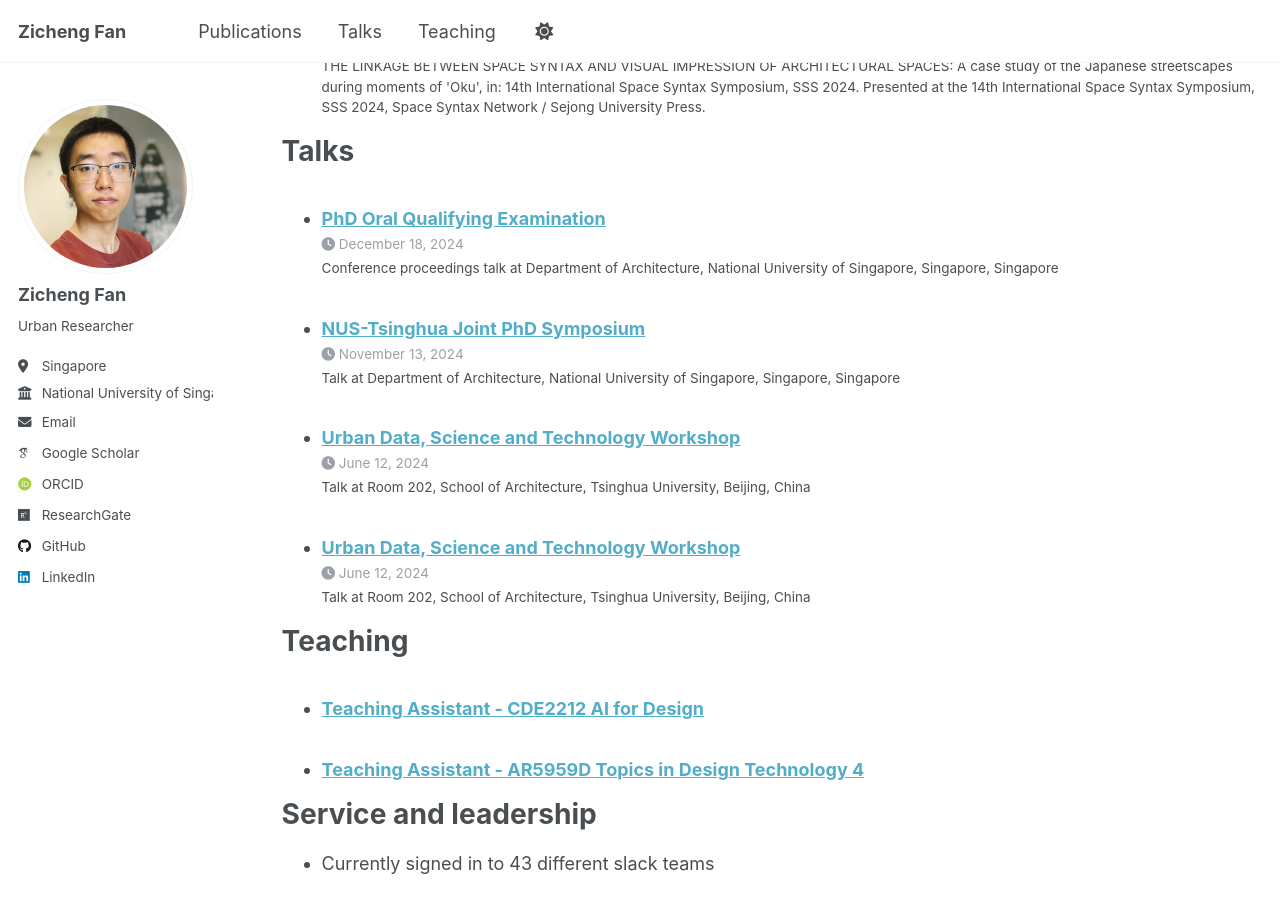
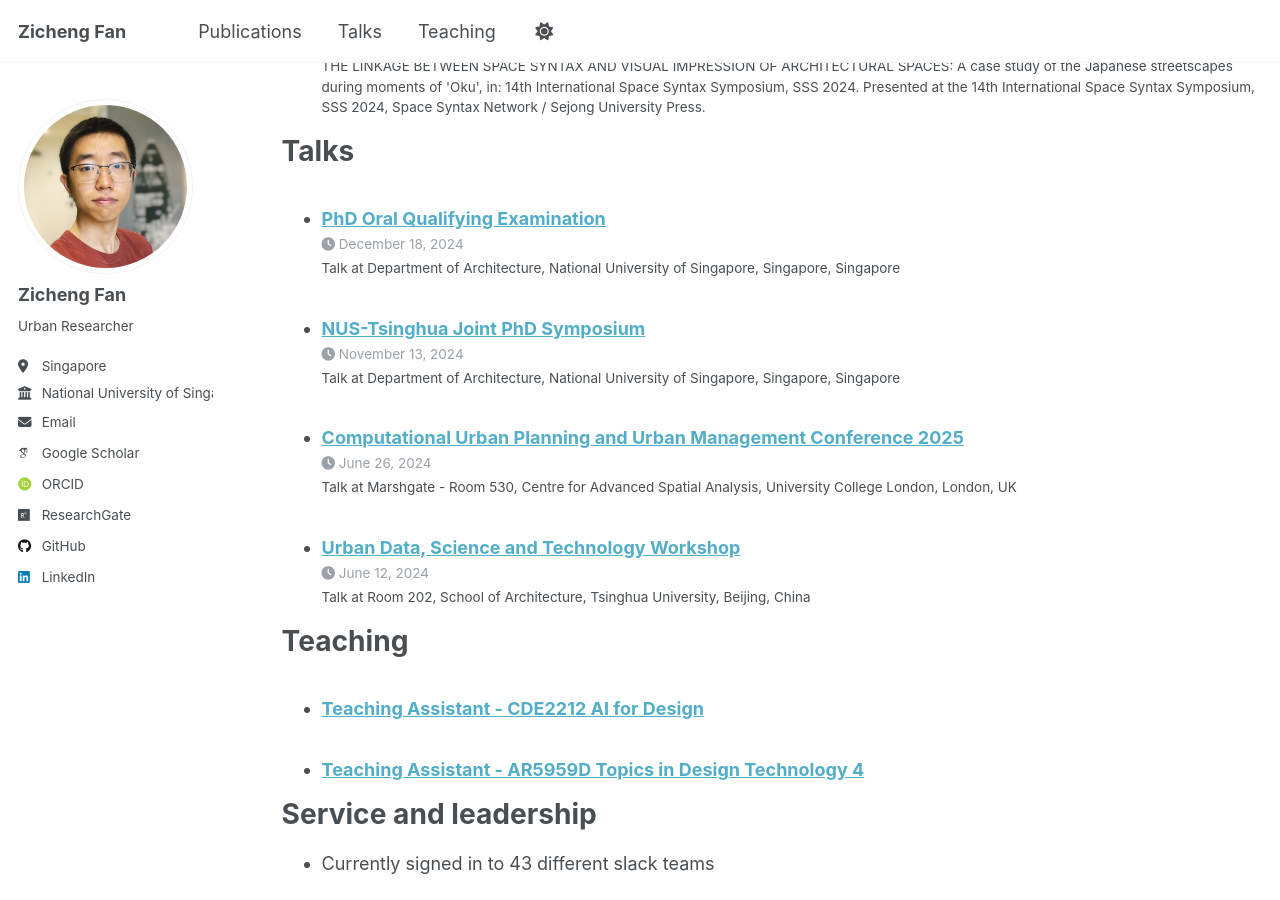
Before and after one commit to zichengfan/zichengfan.github.io, a Jekyll site: the page built from _pages/cv.md, in a window 1280 px wide and 900 px high, scrolled down 1375 px. Built offline with Jekyll 4.4.1, drawn with Linux system fonts in a browser that asks for light colours; some web fonts are replaced.

Commit message:
update_website

```diff
--- a/_talks/2024-12-18-PhD Oral Qualifying Examination.md
+++ b/_talks/2024-12-18-PhD Oral Qualifying Examination.md
@@ -1,7 +1,7 @@
 ---
 title: "PhD Oral Qualifying Examination"
 collection: talks
-type: "Conference proceedings talk"
+type: "Talk"
 permalink: /talks/2024-12-18-PhD Oral Qualifying Examination
 venue: "Department of Architecture, National University of Singapore"
 date: 2024-12-18
--- a/_talks/2025-06-26-UCL-CUPUM-talk.md
+++ b/_talks/2025-06-26-UCL-CUPUM-talk.md
@@ -1,19 +1,26 @@
 ---
-title: "Urban Data, Science and Technology Workshop"
+title: "Computational Urban Planning and Urban Management Conference 2025"
 collection: talks
 type: "Talk"
-permalink: /talks/2024-06-12-Tsinghua-talk
-venue: "Room 202, School of Architecture, Tsinghua University"
-date: 2024-06-12
-location: "Beijing, China"
+permalink: /talks/2025-06-26-UCL-CUPUM-talk
+venue: "Marshgate - Room 530, Centre for Advanced Spatial Analysis, University College London"
+date: 2024-06-26
+location: "London, UK"
 ---
 
-<img src="{{ "/images/talks/tsinghua_talk/tsinghua_poster.JPG" | relative_url }}" width="60%" style="max-width: 100%; height: auto;">
+<img src="{{ "/images/talks/cupum_london/Open_lecture.jpg" | relative_url }}" width="60%" style="max-width: 100%; height: auto;">
 
-Poster of the event.
+Open lecture of CUPUM by Prof Adam Dennett.
 
-<img src="{{ "/images/talks/tsinghua_talk/tsinghua_talk.PNG" | relative_url }}" width="60%" style="max-width: 100%; height: auto;">
+<img src="{{ "/images/talks/cupum_london/UAL_photos.PNG" | relative_url }}" width="60%" style="max-width: 100%; height: auto;">
 
-Zicheng Fan presents his work on nighttime SVI, which provides a novel perspective in sensing nighttime lighting built environment.
+A photo with Urban Analytics Lab members at UCL East.
 
-<a href="https://ual.sg/post/2024/06/22/guest-lectures-at-peking-university-and-tsinghua-university/">More information here</a>
+<img src="{{ "/images/talks/cupum_london/personal_presentation_1.jpg" | relative_url }}" width="60%" style="max-width: 100%; height: auto;">
+My presentation on Thursday.
+
+<img src="{{ "/images/talks/cupum_london/Photo_with_Batty.JPG" | relative_url }}" width="60%" style="max-width: 100%; height: auto;">
+
+A photo with Prof Micheal Batty in the last minute.
+
+<a href="https://www.ucl.ac.uk/bartlett/casa/about/cupum-2025">More information here</a>
```
Also changed, not shown: 8 other files.
